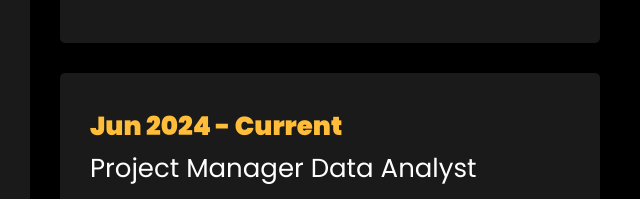
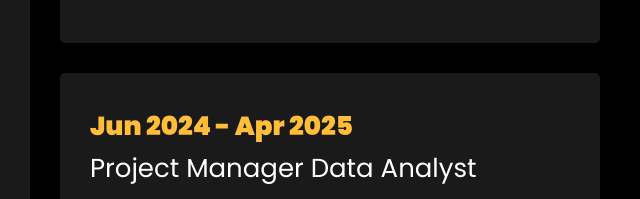
Before and after one commit to mutiasafira15/my-portfolio, a plain HTML site: page index.html in a window 1280 px wide. Shown: the part 2263-2462 px from the top of the page, 595-1235 px from the left. Drawn offline with Linux system fonts and the light colour scheme; files whose address does not match are found by name.

Commit message:
Update index.html

```diff
--- a/index.html
+++ b/index.html
@@ -161,7 +161,7 @@
     					<p class="mt-4">I designed and implemented responsive UIs for projects like e-CPS, CORE-X, and Dashboard Cell Shaft, enhancing functionality with simple algorithms and utilizing HTML, CSS, and JavaScript. On the back-end, I developed systems for data management and user authentication using ASP.NET Core MVC and C#, implementing efficient CRUD operations. I ensured seamless system integration and contributed to developing AOI systems with Python. Additionally, I optimized CRUD operations through advanced data structures, created 3D models per specifications, and proposed process improvements to enhance development quality and speed.</p>
     				</div>
 					<div class="resume-wrap ftco-animate">
-    					<span class="date">Jun 2024 - Current</span>
+    					<span class="date">Jun 2024 - Apr 2025</span>
     					<h2>Project Manager Data Analyst</h2>
     					<span class="position">PT. Jabil Circuit Indonesia (Jabil Aerospace)</span>
     					<p class="mt-4">Experienced in leading data-driven projects, managing cross-functional teams to ensure timely and business-aligned execution. Skilled in processing and analyzing data across production, quality, engineering, and finance divisions using statistical tools to drive efficiency and strategic decision-making. Developed interactive Power BI dashboards for real-time monitoring, integrated SQL Server data for accurate insights, and built business applications with Mendix, Microsoft Forms, Power Automate, and Power Apps to enhance process automation. Collaborated with stakeholders to align data and application development with business goals while improving data quality and streamlining workflows through digital transformation.</p>
```
